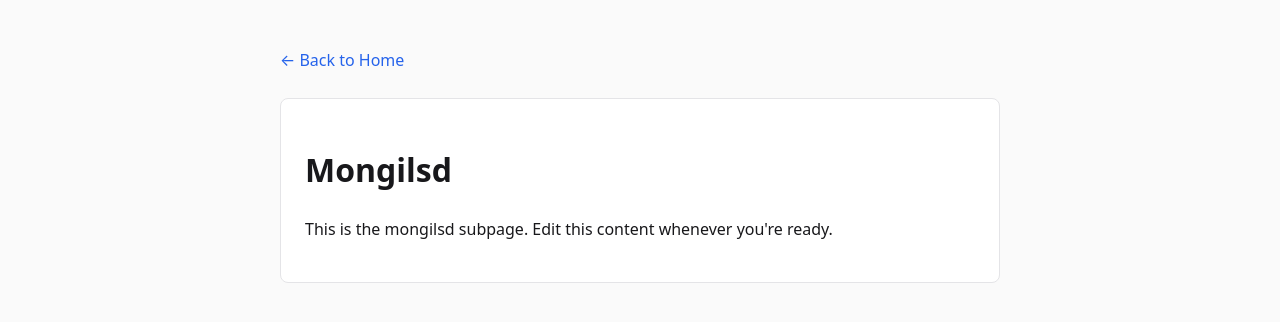
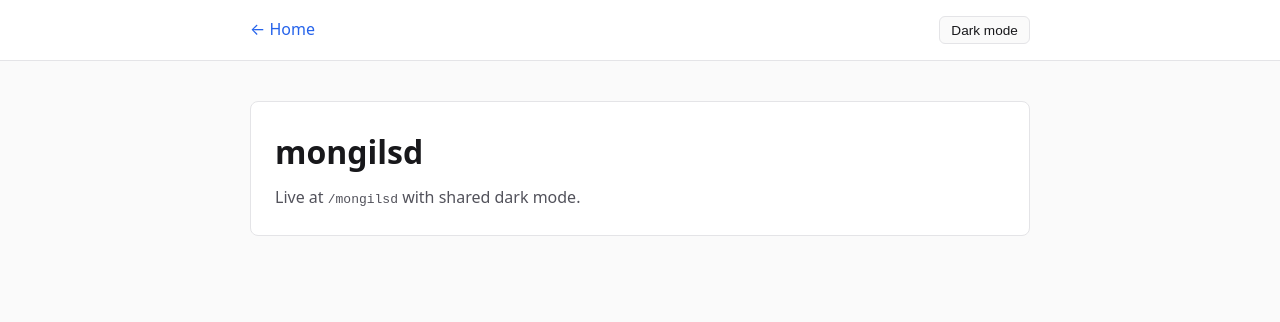
Before and after one commit to CallMeeKira/Cloudflare, a plain HTML site: page mongilsd/index.html in a window 1280 px wide. Drawn offline with Linux system fonts and the light colour scheme.

Commit message:
Implement theme toggle and update styles in index.html
Added theme toggle functionality and updated styles.

```diff
--- a/mongilsd/index.html
+++ b/mongilsd/index.html
@@ -3,38 +3,156 @@
 <head>
   <meta charset="UTF-8" />
   <meta name="viewport" content="width=device-width, initial-scale=1.0" />
-  <title>Mongilsd</title>
+  <title>mongilsd</title>
+  <script>
+    (function () {
+      const saved = localStorage.getItem("theme");
+      if (saved === "dark" || saved === "light") {
+        document.documentElement.dataset.theme = saved;
+      }
+    })();
+  </script>
   <style>
+    :root {
+      --bg: #fafafa;
+      --surface: #ffffff;
+      --text: #18181b;
+      --muted: #52525b;
+      --border: #e4e4e7;
+      --accent: #2563eb;
+    }
+
+    @media (prefers-color-scheme: dark) {
+      :root:not([data-theme="light"]) {
+        --bg: #09090b;
+        --surface: #18181b;
+        --text: #f4f4f5;
+        --muted: #a1a1aa;
+        --border: #27272a;
+        --accent: #3b82f6;
+      }
+    }
+
+    :root[data-theme="dark"] {
+      --bg: #09090b;
+      --surface: #18181b;
+      --text: #f4f4f5;
+      --muted: #a1a1aa;
+      --border: #27272a;
+      --accent: #3b82f6;
+    }
+
+    * {
+      box-sizing: border-box;
+      margin: 0;
+      padding: 0;
+    }
+
     body {
       font-family: system-ui, -apple-system, BlinkMacSystemFont, "Segoe UI", Roboto, sans-serif;
-      max-width: 720px;
-      margin: 3rem auto;
+      background-color: var(--bg);
+      color: var(--text);
+      line-height: 1.6;
+      transition: background-color 0.2s ease, color 0.2s ease;
+    }
+
+    .container {
+      max-width: 820px;
+      margin: 0 auto;
       padding: 0 1.25rem;
-      line-height: 1.6;
-      color: #18181b;
-      background: #fafafa;
     }
+
+    header {
+      border-bottom: 1px solid var(--border);
+      background: var(--surface);
+      padding: 1rem 0;
+    }
+
+    nav {
+      display: flex;
+      justify-content: space-between;
+      align-items: center;
+      gap: 1rem;
+    }
+
     a {
-      color: #2563eb;
+      color: var(--accent);
       text-decoration: none;
     }
-    a:hover {
-      text-decoration: underline;
+
+    .nav-right {
+      display: flex;
+      align-items: center;
+      gap: 1rem;
     }
+
+    .theme-toggle {
+      background: var(--bg);
+      color: var(--text);
+      border: 1px solid var(--border);
+      padding: 0.35rem 0.7rem;
+      border-radius: 6px;
+      font-size: 0.85rem;
+      cursor: pointer;
+    }
+
     .box {
-      background: #ffffff;
-      border: 1px solid #e4e4e7;
+      background: var(--surface);
+      border: 1px solid var(--border);
       border-radius: 8px;
       padding: 1.5rem;
-      margin-top: 1.5rem;
+      margin-top: 2.5rem;
+    }
+
+    .box p {
+      color: var(--muted);
+      margin-top: 0.5rem;
     }
   </style>
 </head>
 <body>
-  <p><a href="index.html">&larr; Back to Home</a></p>
-  <div class="box">
-    <h1>Mongilsd</h1>
-    <p>This is the mongilsd subpage. Edit this content whenever you're ready.</p>
-  </div>
+  <header>
+    <div class="container">
+      <nav>
+        <a href="/">← Home</a>
+        <div class="nav-right">
+          <button class="theme-toggle" id="themeToggle" type="button" aria-label="Toggle dark mode">
+            Theme
+          </button>
+        </div>
+      </nav>
+    </div>
+  </header>
+
+  <main class="container">
+    <div class="box">
+      <h1>mongilsd</h1>
+      <p>Live at <code>/mongilsd</code> with shared dark mode.</p>
+    </div>
+  </main>
+
+  <script>
+    const root = document.documentElement;
+    const toggleBtn = document.getElementById("themeToggle");
+
+    function isDarkActive() {
+      if (root.dataset.theme === "dark") return true;
+      if (root.dataset.theme === "light") return false;
+      return window.matchMedia("(prefers-color-scheme: dark)").matches;
+    }
+
+    function updateButtonLabel() {
+      toggleBtn.textContent = isDarkActive() ? "Light mode" : "Dark mode";
+    }
+
+    updateButtonLabel();
+
+    toggleBtn.addEventListener("click", () => {
+      const nextTheme = isDarkActive() ? "light" : "dark";
+      root.dataset.theme = nextTheme;
+      localStorage.setItem("theme", nextTheme);
+      updateButtonLabel();
+    });
+  </script>
 </body>
 </html>
```
